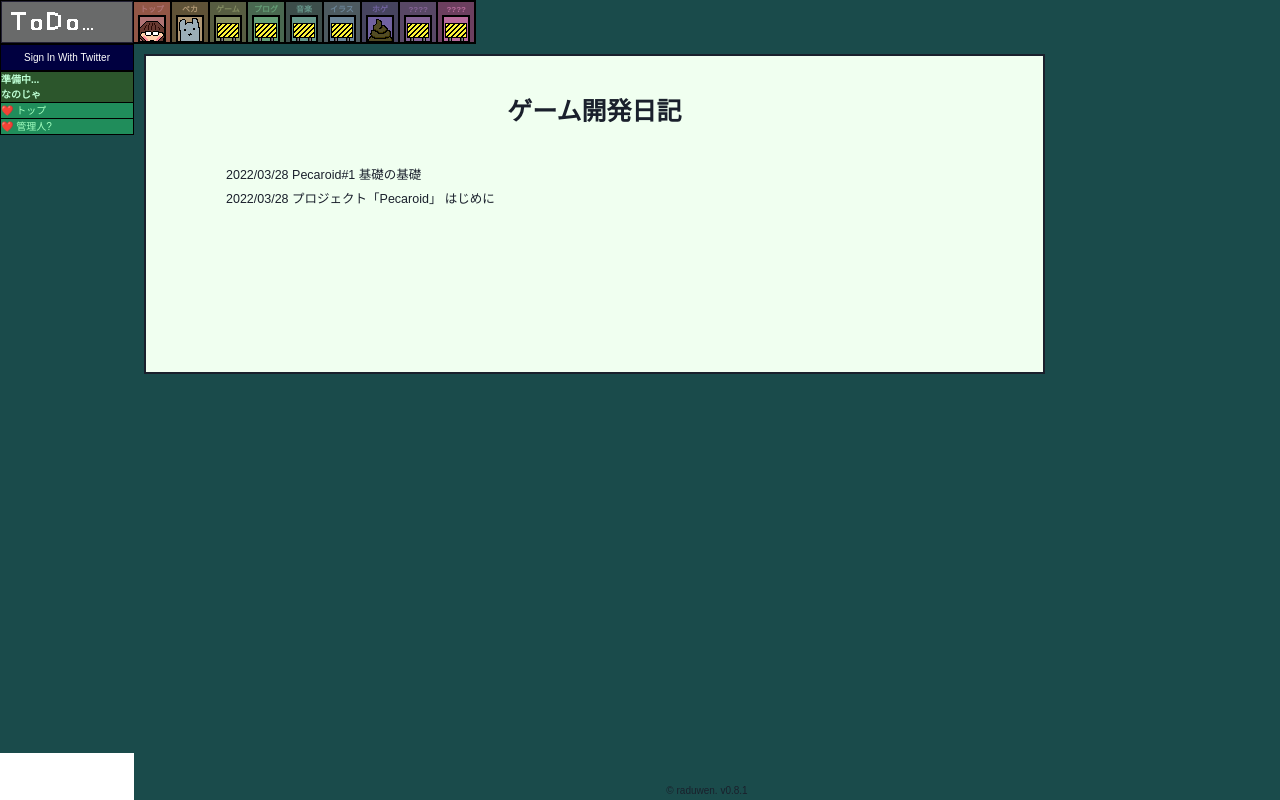
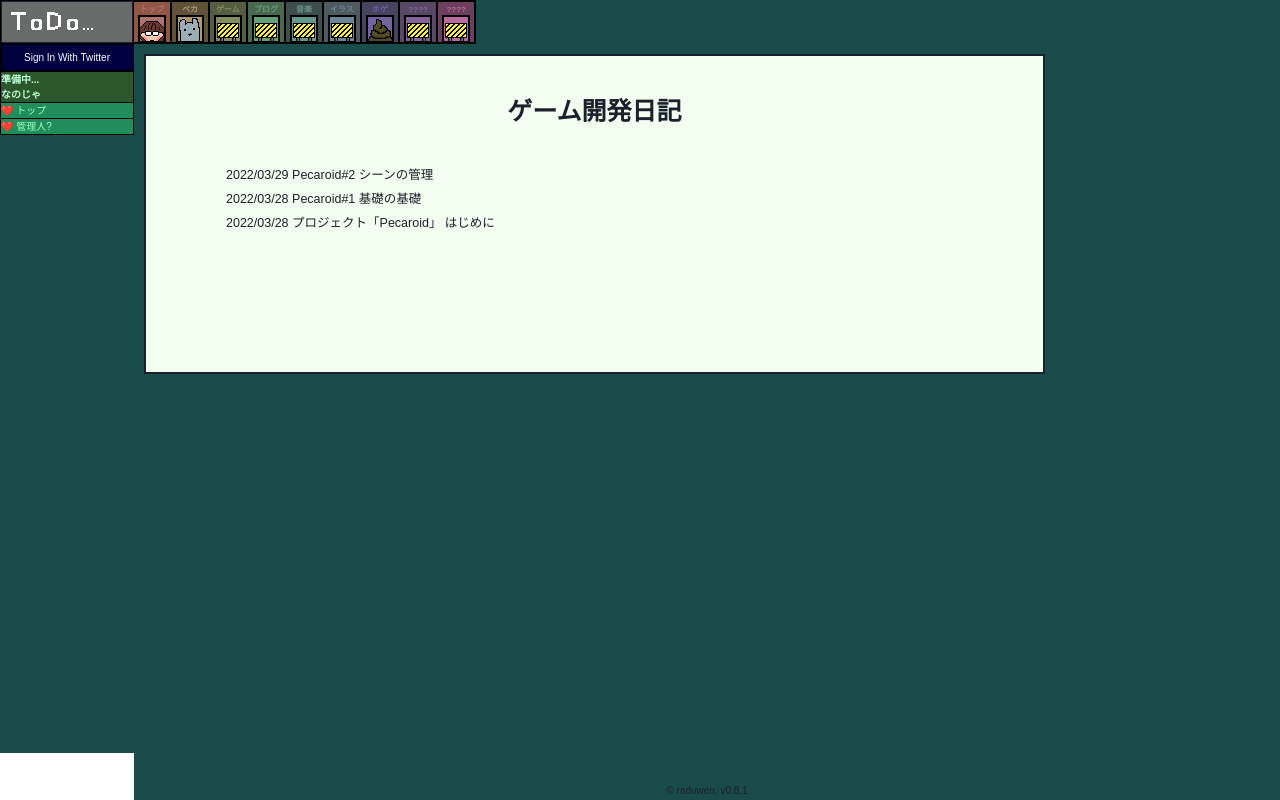
Before and after one commit to raduwen/raduwen.github.io, a Next.js app: page /programming/gamedev in a window 1280 px wide. Built offline with nearby package versions, Linux system fonts and the light colour scheme; no server answers.

Commit message:
feat: add pecaroid-2 content

```diff
--- a/src/domain/gamedev-diary/repository/PostRepository.ts
+++ b/src/domain/gamedev-diary/repository/PostRepository.ts
@@ -2,6 +2,21 @@ import { zonedTimeToUtc } from 'date-fns-tz';
 import type { PostEntity, PostWithoutBodyEntity } from '@/domain/gamedev-diary/entity';
 
 const posts: PostEntity[] = [
+  {
+    id: 'pecaroid-2',
+    project: 'pecaroid',
+    title: 'Pecaroid#2 シーンの管理',
+    date: zonedTimeToUtc('2022-03-29T17:50:00', 'Asia/Tokyo'),
+    body: [
+      { type: 'image', attributes: { src: '/images/pecaroid2-1.png', layout: 'responsive', width: '752', height: '640' } },
+      { type: 'text', body: 'シーンの管理を実装しました。' },
+      { type: 'text', body: 'プレイ→メニュー→プレイみたいな時にどこからメニューに来たってのをメニューが知らなくてもいいようにスタックするようにしました。' },
+      { type: 'image', attributes: { src: '/images/pecaroid2-2.png', layout: 'responsive', width: '542', height: '55' } },
+      { type: 'h2', body: 'アセット管理' },
+      { type: 'text', body: 'デバッグプリントを画面にしたかったのでフォントを管理したくなりました。' },
+      { type: 'text', body: 'プロトタイプとしてFontManagerを用意しました。' },
+    ]
+  },
   {
     id: 'pecaroid-1',
     project: 'pecaroid',
```
Also changed, not shown: public/images/pecaroid2-1.png (added), public/images/pecaroid2-2.png (added).
